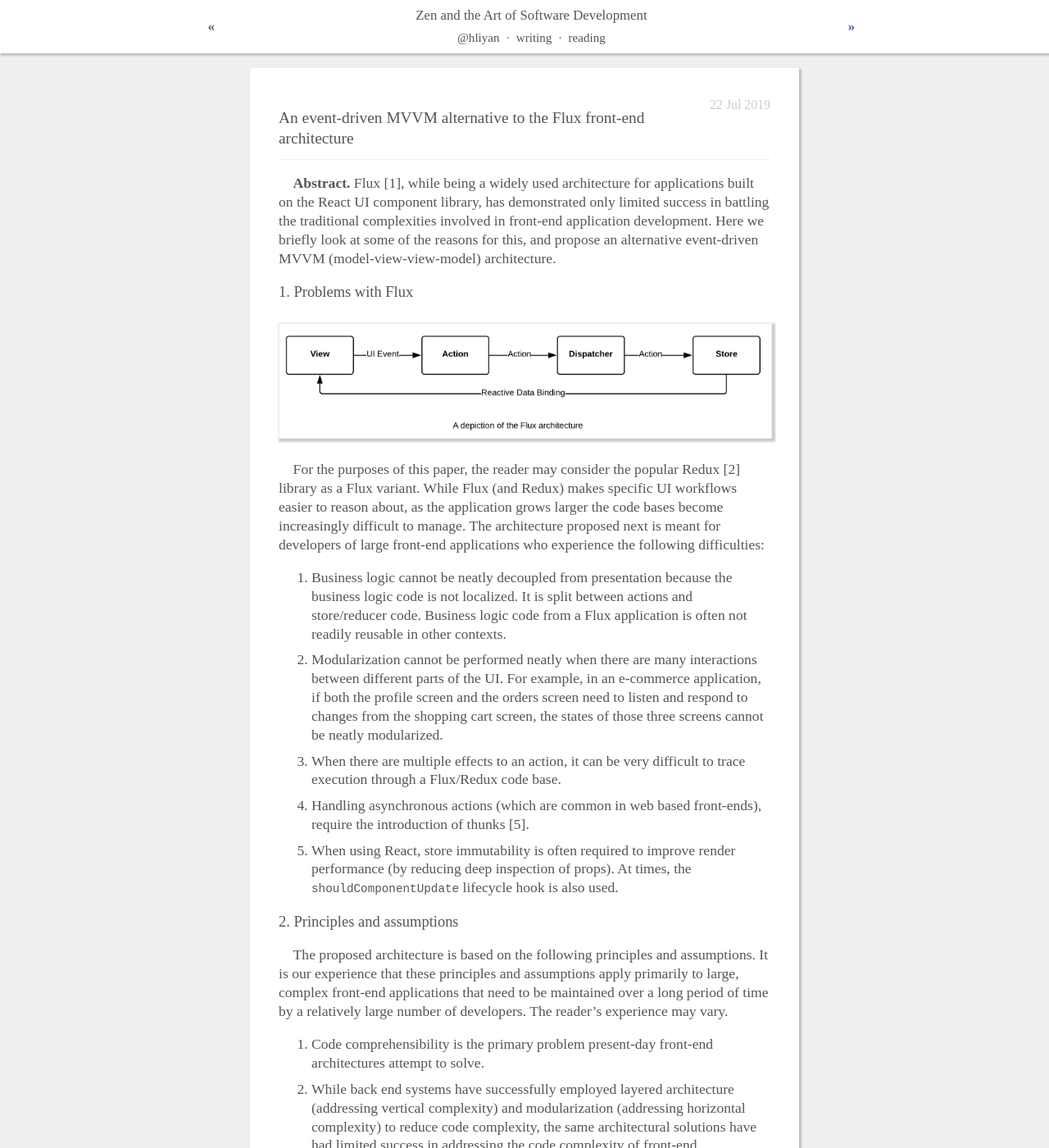
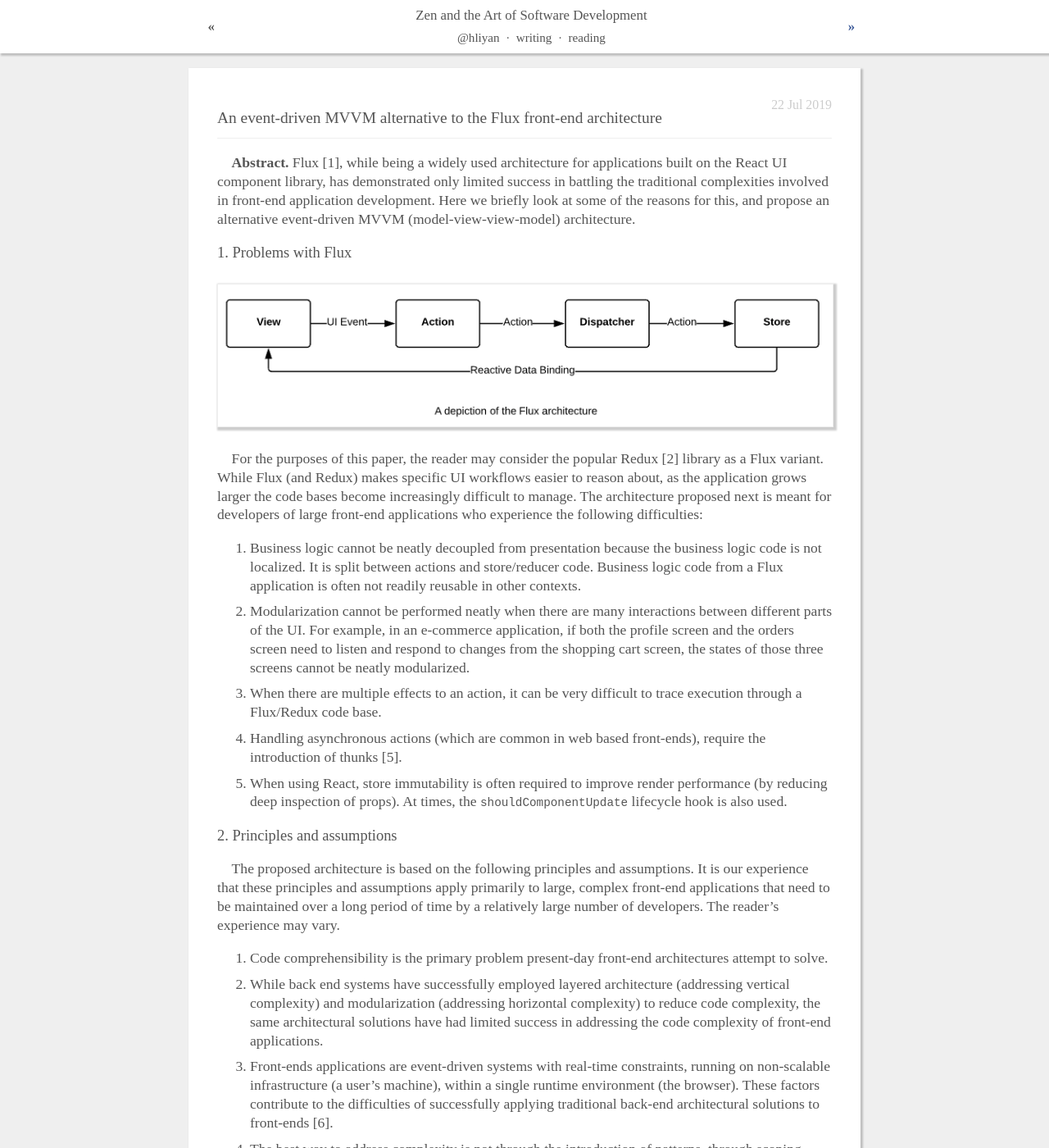
Before and after one commit to hliyan/hliyan.github.io, a Jekyll site: the page built from index.html, in a window 1280 px wide and 1400 px high. Shown: the whole window at 82% size. Built offline with Jekyll 4.4.1, drawn with Linux system fonts in a browser that asks for light colours; some web fonts are replaced; the list of posts is cut into pages by our own code.

Commit message:
Update cards.css

```diff
--- a/public/css/cards.css
+++ b/public/css/cards.css
@@ -16,7 +16,7 @@ a:hover {
 }
 
 .box {
-  width: 600px;
+  width: 750px;
   box-shadow: 2px 2px 2px 1px rgba(0, 0, 0, 0.2);
   margin-left: auto;
   margin-right: auto;
```
